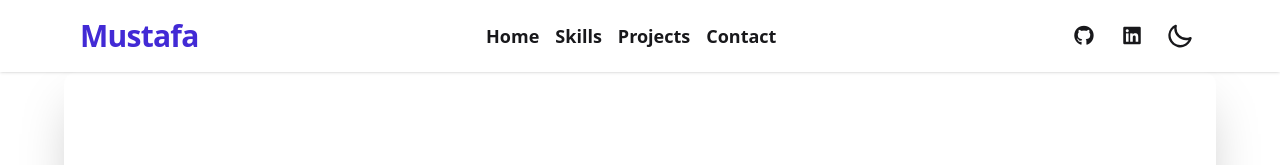
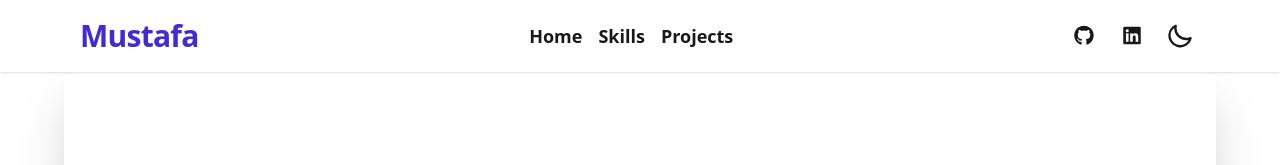
Before and after one commit to Mustafa-28/My-personal-website, a website built with Vite: page index.html in a window 1280 px wide. Shown: the top 165 px of the page. Built offline with nearby package versions, Linux system fonts and the light colour scheme.

Commit message:
edit contact section in nav

```diff
--- a/index.html
+++ b/index.html
@@ -45,7 +45,6 @@
             <li><a href="#home" class="text-base-content hover:text-primary transition">Home</a></li>
             <li><a href="#skills" class="text-base-content hover:text-primary transition">Skills</a></li>
             <li><a href="#projects" class="text-base-content hover:text-primary transition">Projects</a></li>
-            <li><a href="#contact" class="text-base-content hover:text-primary transition">Contact</a></li>
           </ul>
         </nav>
         <!-- Burger Button for Mobile -->
@@ -106,7 +105,6 @@
             <li><a href="#home" class="flex items-center gap-3 px-4 py-3 rounded-lg text-base font-semibold hover:bg-primary/10 hover:text-primary transition"><i class="fa-solid fa-house"></i> Home</a></li>
             <li><a href="#skills" class="flex items-center gap-3 px-4 py-3 rounded-lg text-base font-semibold hover:bg-primary/10 hover:text-primary transition"><i class="fa-solid fa-bolt"></i> Skills</a></li>
             <li><a href="#projects" class="flex items-center gap-3 px-4 py-3 rounded-lg text-base font-semibold hover:bg-primary/10 hover:text-primary transition"><i class="fa-solid fa-diagram-project"></i> Projects</a></li>
-            <li><a href="#contact" class="flex items-center gap-3 px-4 py-3 rounded-lg text-base font-semibold hover:bg-primary/10 hover:text-primary transition"><i class="fa-solid fa-envelope"></i> Contact</a></li>
           </ul>
           <!-- Drawer Footer -->
           <div class="px-6 pb-6 flex gap-3">
```
